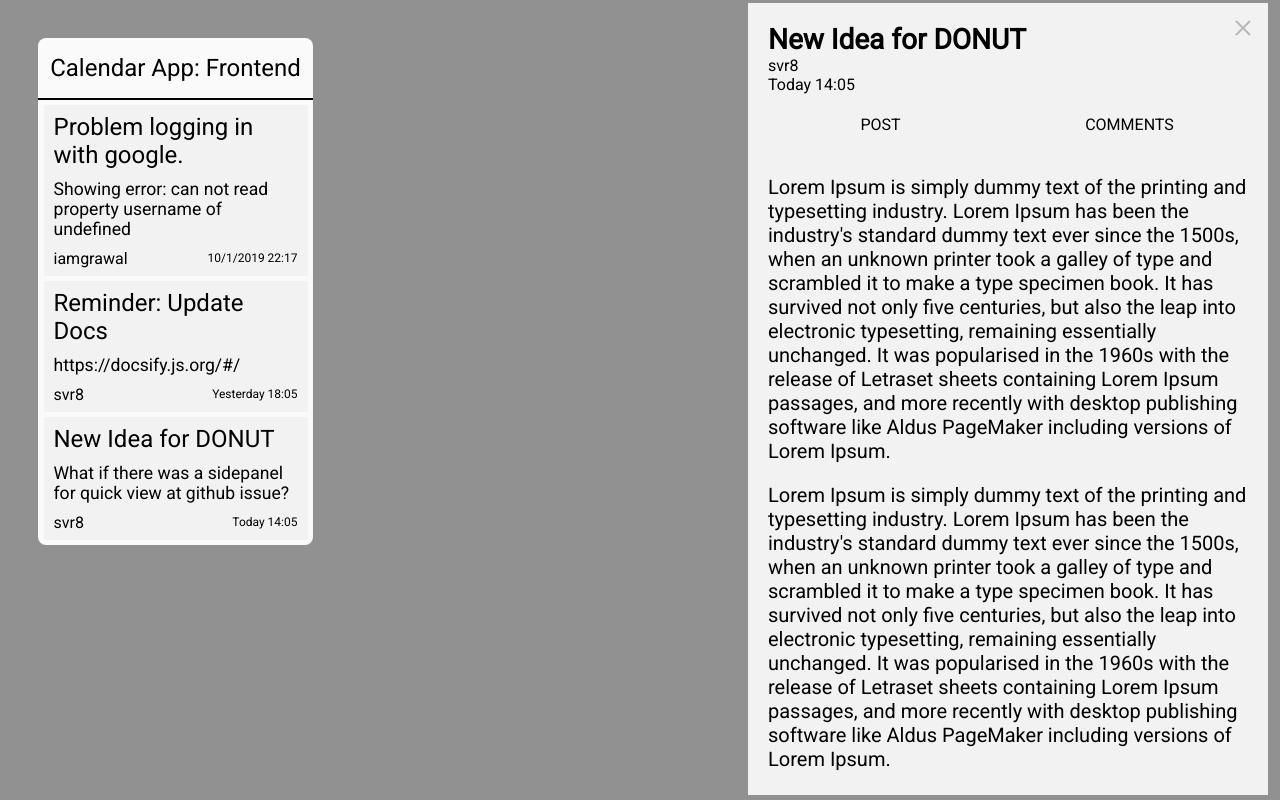
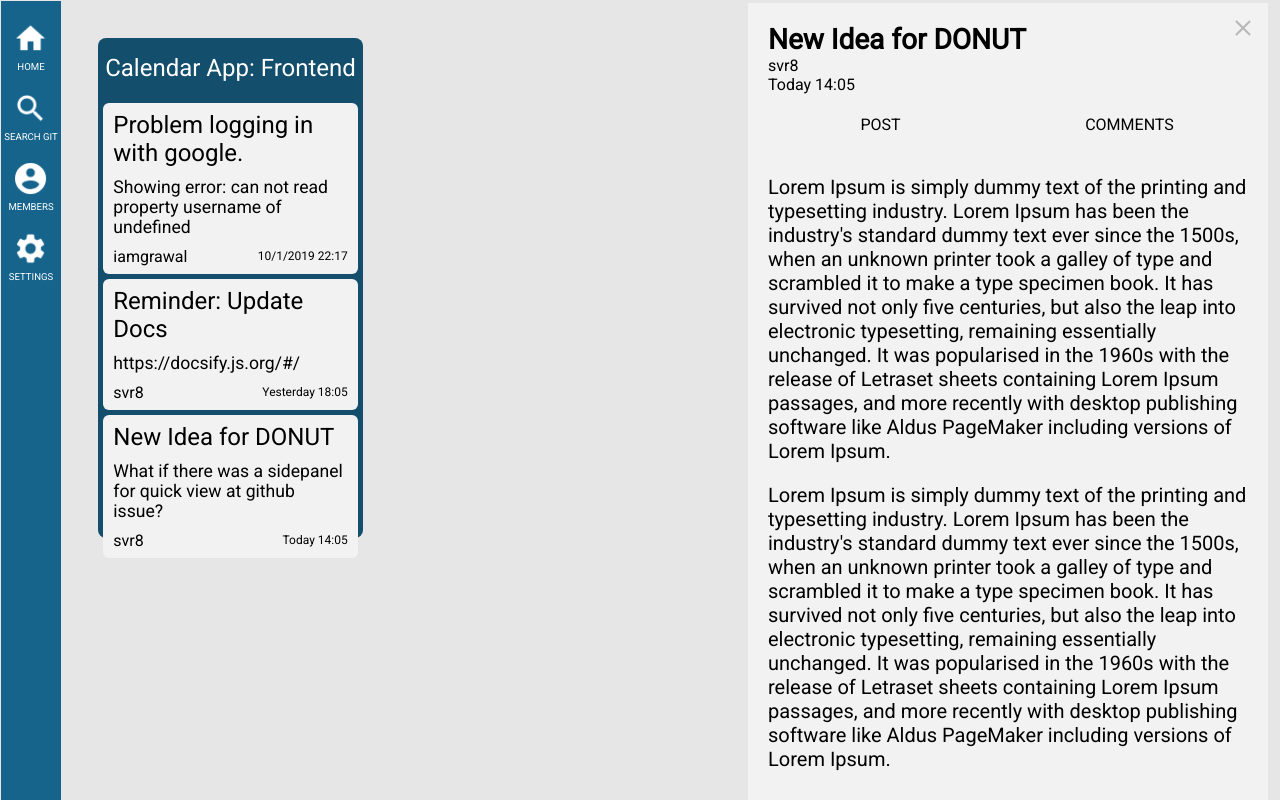
Before and after one commit to svr8/Codeuino_UI_Components, a plain HTML site: page index.html in a window 1280 px wide. Drawn offline with nearby package versions, Linux system fonts and the light colour scheme.

Commit message:
Added Sidebar

```diff
--- a/index.html
+++ b/index.html
@@ -20,6 +20,26 @@
 
   <body>
     <div class="container">
+
+    <div class="sidebar">
+      <div class="sidebar-option">
+        <div class="sidebar-option-img" style="background-image: url('images/home_white.png');"></div>
+        <div class="sidebar-option-txt">HOME</div>
+      </div>
+      <div class="sidebar-option">
+        <div class="sidebar-option-img" style="background-image: url('images/search_white.png');"></div>
+        <div class="sidebar-option-txt">SEARCH GIT</div>
+      </div>
+      <div class="sidebar-option">
+        <div class="sidebar-option-img" style="background-image: url('images/account_white.png');"></div>
+        <div class="sidebar-option-txt">MEMBERS</div>
+      </div>
+      <div class="sidebar-option">
+        <div class="sidebar-option-img" style="background-image: url('images/settings_white.png');"></div>
+        <div class="sidebar-option-txt">SETTINGS</div>
+      </div>
+    </div>
+
     <div class="column">
       <div class="column-title">
         Calendar App: Frontend
--- a/style.css
+++ b/style.css
@@ -5,24 +5,59 @@ body {
   width: 100%;
   height: 100%;
   overflow: hidden;
-  background-color: #919191;
+  background-color: #e6e6e6;
 }
 .container {
   position: relative;
   top: 0px;
   left: 0px;
-  height: 99%;
+  height: 100%;
   margin: 0px;
   padding: 0px;
+}
+.sidebar {
+  position: absolute;
+  top: -7px;
+  left: -7px;
+  width: 60px;
+  height: 100%;
+
+  background-color: #16648C;
+  overflow: hidden;
+}
+
+.sidebar-option {
+  position: relative;
+  top: 0px;
+  left: 0px;
+  height: 60px;
+  width: 100%;
+  margin-top: 10px;
+}
+.sidebar-option-img {
+  position: relative;
+  left: 12px;
+  top: 10px;
+  width: 35px;
+  height: 35px;
+  background-size: cover;
+}
+.sidebar-option-txt {
+  position: relative;
+  font-size: 1.2vh;
+  top: 15px;
+  text-align: center;
+  color: white;
+  font-family: 'Roboto', sans-serif;
 }
 .column {
   position: relative;
   top: 30px;
-  left: 30px;
+  left: 90px;
 
-  width: 275px;
-  height: auto;
-  background-color: #FAFAFA;
+  width: 265px;
+  max-height: 500px;
+  background-color: rgb(19, 79, 109);
   display: inline-block;
 
   border-radius: 8px;
@@ -40,7 +75,8 @@ body {
 
   font-family: 'Roboto', sans-serif;
   font-size: 3vh;
-  border-bottom: 2px solid black;
+  color: white;
+  /* border-bottom: 2px solid black; */
   margin-bottom: 5px;
 }
 .card {
@@ -50,6 +86,7 @@ body {
   width: 96%;
   min-height: 120px;
   margin: 5px 0px;
+  border-radius: 6px;
 
   background-color: #F2F2F2;
   font-family: 'Roboto', sans-serif;
```
Also changed, not shown: Post_Body.png (deleted), Post_Comments.png (deleted), SS_Whitebard.png (added), images/account_white.png (added), images/home_white.png (added), images/search_white.png (added), images/settings_white.png (added), 1 other file.
